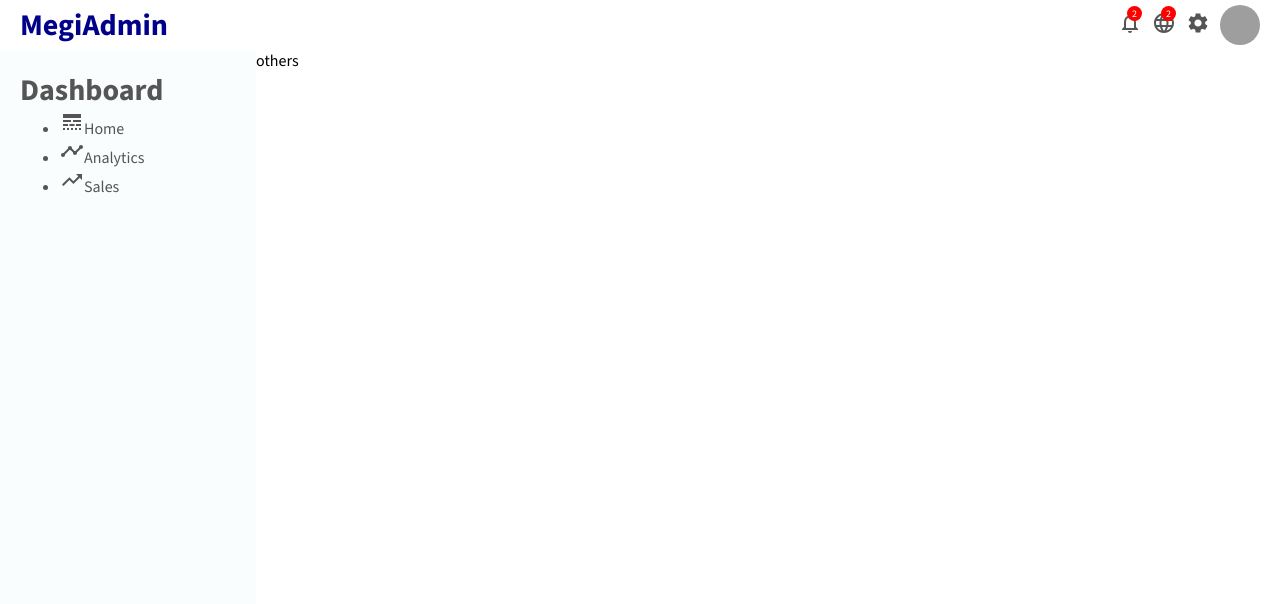
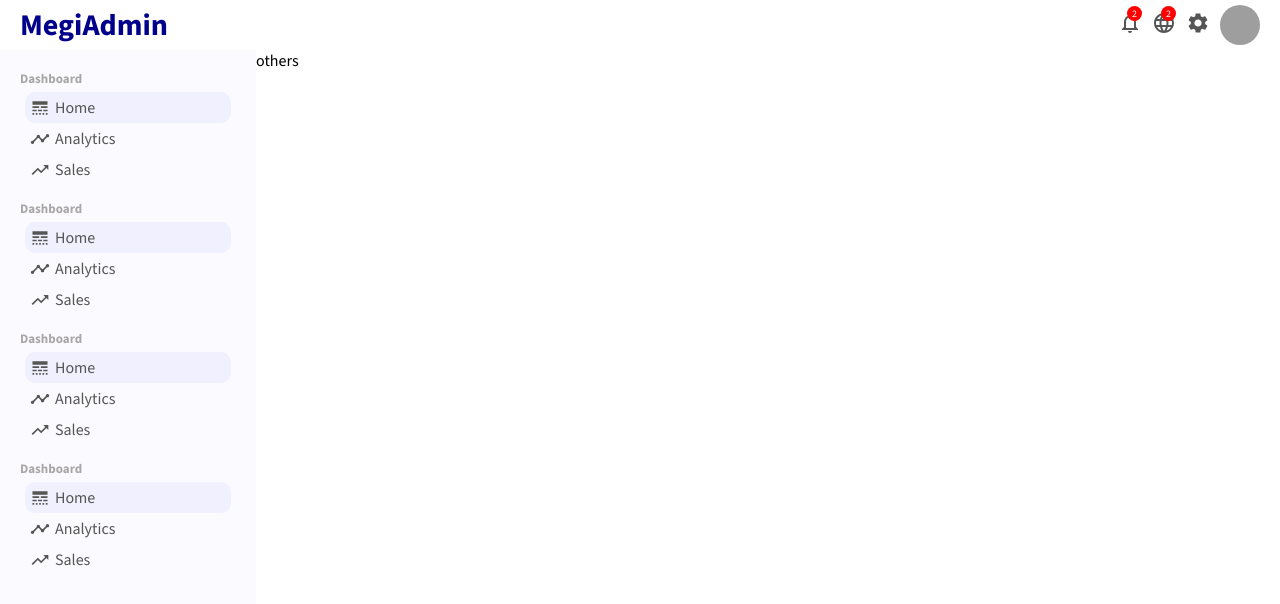
Before and after one commit to PadalaBalaSivaSaiMegiReddy/react_admin_dashboard, a React (Vite) app: page / in a window 1280 px wide. Shown: the top 604 px of the page. Built offline with nearby package versions, Linux system fonts and the light colour scheme; grey boxes are pictures that could not be loaded.

Commit message:
Refactor sidebar styling and add icons

```diff
--- a/src/components/sidebar/Sidebar.css
+++ b/src/components/sidebar/Sidebar.css
@@ -1,20 +1,44 @@
-.sidebar{
+.sidebar {
   flex: 1;
   height: calc(100vh - 50px);
-    background-color: rgb(250, 253, 253);
+  background-color: rgb(251, 251, 255);
   position: sticky;
   top: 50px;
 }
 
-.sidebarWrapper{
+.sidebarWrapper {
   padding: 20px;
   color: #555;
 }
 
-.sidebarMenu{
+.sidebarMenu {
   margin-bottom: 10px;
 }
 
-.sidebarTitle{
-    font-size: 30px;
+.sidebarTitle {
+  font-size: 13px;
+  color: rgb(169, 166, 166);
 }
+
+.sidebarList {
+  list-style: none;
+  padding: 5px;
+}
+
+.sidebarListItem {
+    padding: 5px;
+    cursor: pointer;
+    display: flex;
+    align-items: center;
+    border-radius: 10px;
+}
+
+.sidebarListItem.active,.sidebarListItem:hover{
+    background-color: rgb(240, 240, 255);
+
+}
+
+.sidebarIcon{
+    margin-right: 5px;
+    font-size: 20px !important;
+}
--- a/src/components/sidebar/Sidebar.jsx
+++ b/src/components/sidebar/Sidebar.jsx
@@ -1,34 +1,86 @@
-import './Sidebar.css'
-import LineStyleIcon from '@mui/icons-material/LineStyle';
-import TrendingUpIcon from '@mui/icons-material/TrendingUp';
-import TimelineIcon from '@mui/icons-material/Timeline';
+import "./Sidebar.css";
+import LineStyleIcon from "@mui/icons-material/LineStyle";
+import TrendingUpIcon from "@mui/icons-material/TrendingUp";
+import TimelineIcon from "@mui/icons-material/Timeline";
 
 function Sidebar() {
   return (
-    <div className='sidebar'>
+    <div className="sidebar">
       <div className="sidebarWrapper">
         <div className="sidebarMenu">
-          <h3 className="sidebarTitle">
-            Dashboard
-          </h3>
+          <h3 className="sidebarTitle">Dashboard</h3>
           <ul className="sidebarList">
-            <li className="sidebarListItem">
-            <LineStyleIcon/>
-            Home
+            <li className="sidebarListItem active">
+              <LineStyleIcon className="sidebarIcon" />
+              Home
             </li>
             <li className="sidebarListItem">
-            <TimelineIcon/>
-            Analytics
+              <TimelineIcon  className="sidebarIcon" />
+              Analytics
             </li>
             <li className="sidebarListItem">
-            <TrendingUpIcon/>
-            Sales
+              <TrendingUpIcon className="sidebarIcon"  />
+              Sales
+            </li>
+          </ul>
+        </div>
+
+        <div className="sidebarMenu">
+          <h3 className="sidebarTitle">Dashboard</h3>
+          <ul className="sidebarList">
+            <li className="sidebarListItem active">
+              <LineStyleIcon className="sidebarIcon" />
+              Home
+            </li>
+            <li className="sidebarListItem">
+              <TimelineIcon  className="sidebarIcon" />
+              Analytics
+            </li>
+            <li className="sidebarListItem">
+              <TrendingUpIcon className="sidebarIcon"  />
+              Sales
+            </li>
+          </ul>
+        </div>
+
+        <div className="sidebarMenu">
+          <h3 className="sidebarTitle">Dashboard</h3>
+          <ul className="sidebarList">
+            <li className="sidebarListItem active">
+              <LineStyleIcon className="sidebarIcon" />
+              Home
+            </li>
+            <li className="sidebarListItem">
+              <TimelineIcon  className="sidebarIcon" />
+              Analytics
+            </li>
+            <li className="sidebarListItem">
+              <TrendingUpIcon className="sidebarIcon"  />
+              Sales
+            </li>
+          </ul>
+        </div>
+
+        <div className="sidebarMenu">
+          <h3 className="sidebarTitle">Dashboard</h3>
+          <ul className="sidebarList">
+            <li className="sidebarListItem active">
+              <LineStyleIcon className="sidebarIcon" />
+              Home
+            </li>
+            <li className="sidebarListItem">
+              <TimelineIcon  className="sidebarIcon" />
+              Analytics
+            </li>
+            <li className="sidebarListItem">
+              <TrendingUpIcon className="sidebarIcon"  />
+              Sales
             </li>
           </ul>
         </div>
       </div>
     </div>
-  )
+  );
 }
 
-export default Sidebar
+export default Sidebar;
```
Lines whose indentation alone changed are shown as unchanged.
